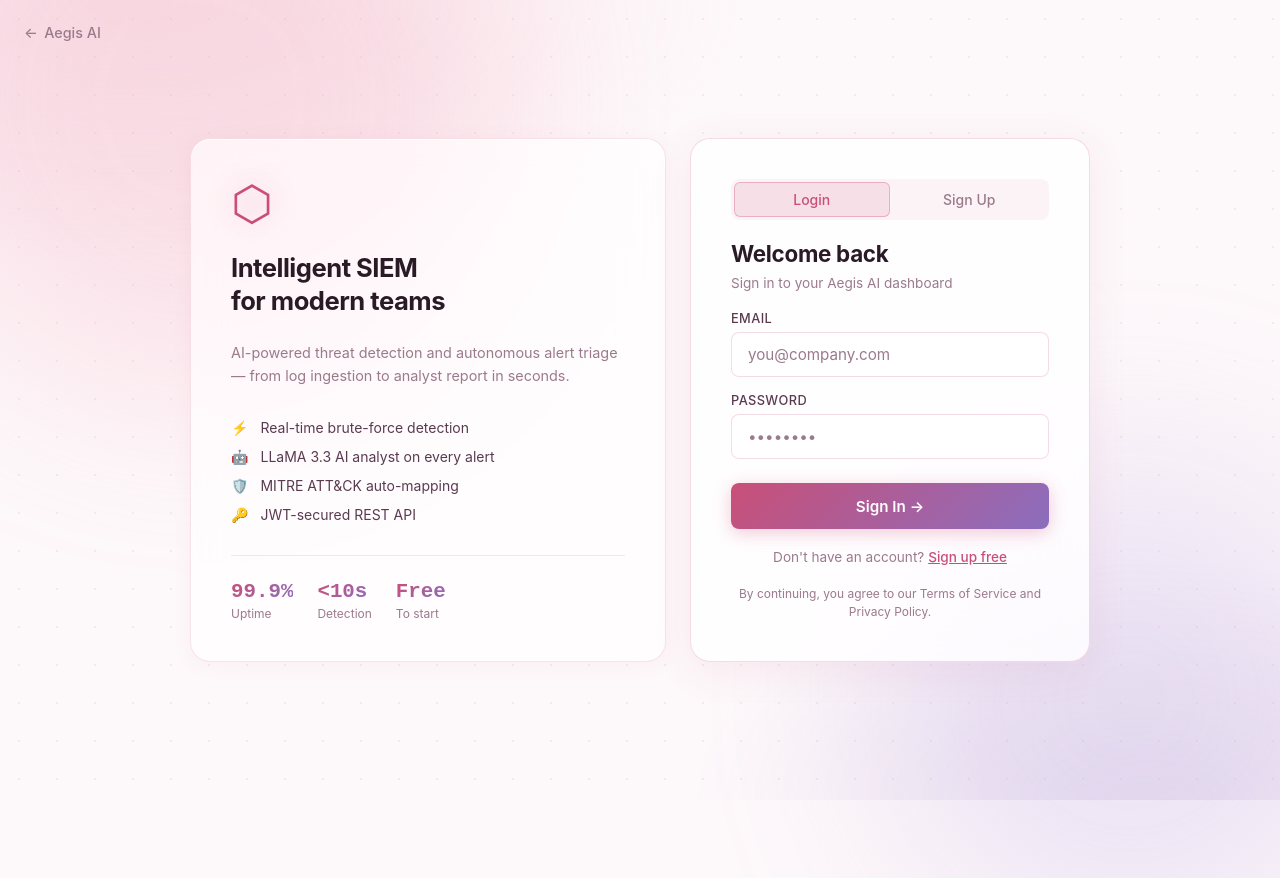
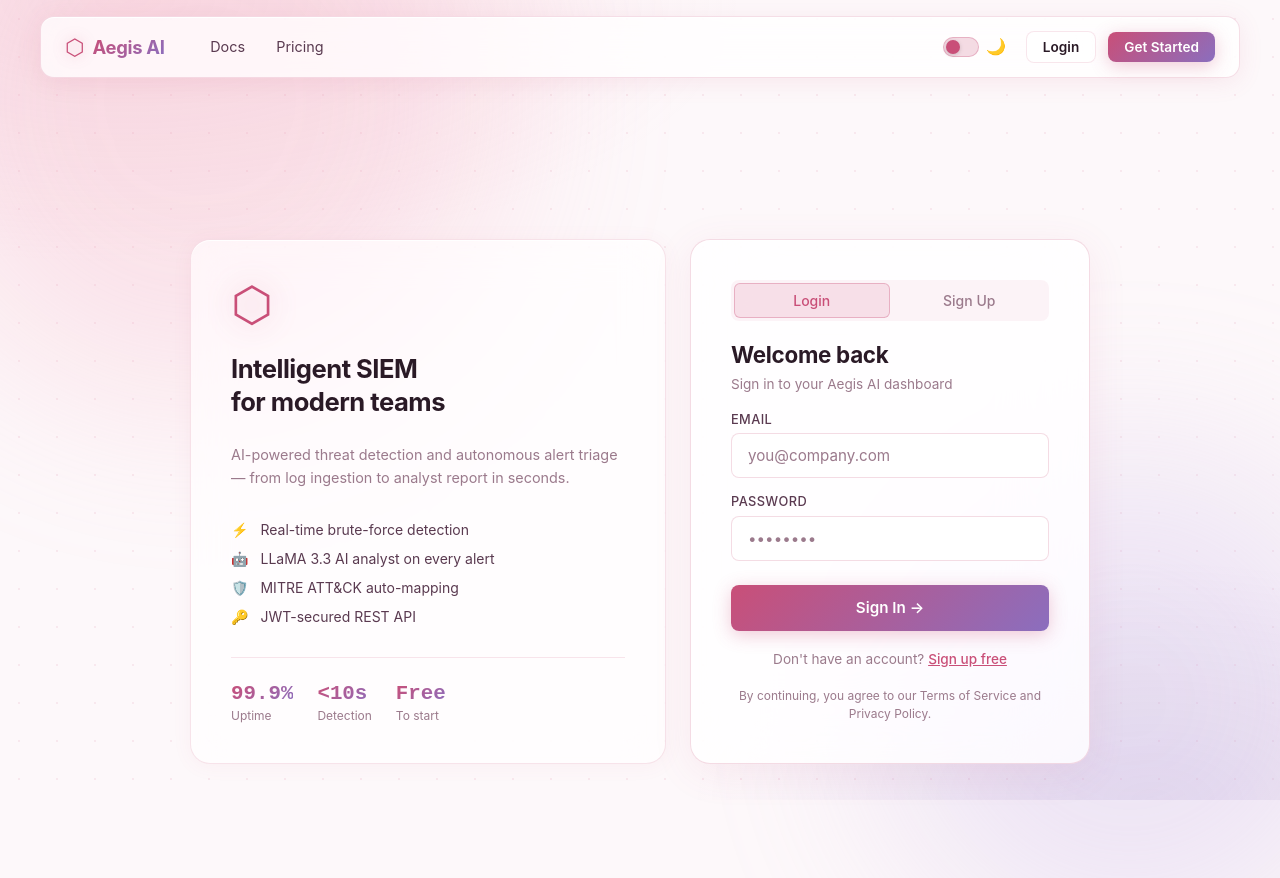
Before and after one commit to divp112005-coder/Aegis_AI, a React app in the folder frontend/: page /auth in a window 1280 px wide. Before the commit the page ends 800 px from the top, so only its background shows below. Built offline with nearby package versions, Linux system fonts and the light colour scheme; the HTML template or start-up script is replaced by a standard one.

Commit message:
Update src/App.jsx

```diff
--- a/frontend/src/pages/Auth.css
+++ b/frontend/src/pages/Auth.css
@@ -3,24 +3,8 @@
   display: flex;
   align-items: center;
   justify-content: center;
-  padding: 2rem;
+  padding: 5rem 2rem 2rem;
 }
-
-.auth-back {
-  position: fixed;
-  top: 1.5rem;
-  left: 1.5rem;
-  display: flex;
-  align-items: center;
-  gap: 0.4rem;
-  color: var(--text-muted);
-  text-decoration: none;
-  font-size: 0.9rem;
-  font-weight: 500;
-  transition: color 0.2s;
-  z-index: 10;
-}
-.auth-back:hover { color: var(--rose); }
 
 .auth-container {
   display: flex;
--- a/frontend/src/pages/Auth.jsx
+++ b/frontend/src/pages/Auth.jsx
@@ -1,6 +1,7 @@
 import { useState, useEffect } from 'react';
 import { useNavigate, useSearchParams, Link } from 'react-router-dom';
 import { useAuth } from '../context/AuthContext';
+import Navbar from '../components/Navbar';
 import './Auth.css';
 
 const API_BASE = 'http://127.0.0.1:8000';
@@ -65,15 +66,11 @@
   };
 
   return (
-    <div className="auth-page page">
-      <div className="orb orb-cyan" />
-      <div className="orb orb-purple" />
-
-      {/* Back to home */}
-      <Link to="/" className="auth-back">
-        <span>←</span> Aegis AI
-      </Link>
-
+    <>
+      <div className="orb orb-cyan" style={{ position: 'fixed' }} />
+      <div className="orb orb-purple" style={{ position: 'fixed' }} />
+      <Navbar />
+      <div className="auth-page page">
       <div className="auth-container">
         {/* Left panel — branding */}
         <div className="auth-brand glass">
@@ -224,6 +221,7 @@
           </p>
         </div>
       </div>
-    </div>
+      </div>
+    </>
   );
 }
```
